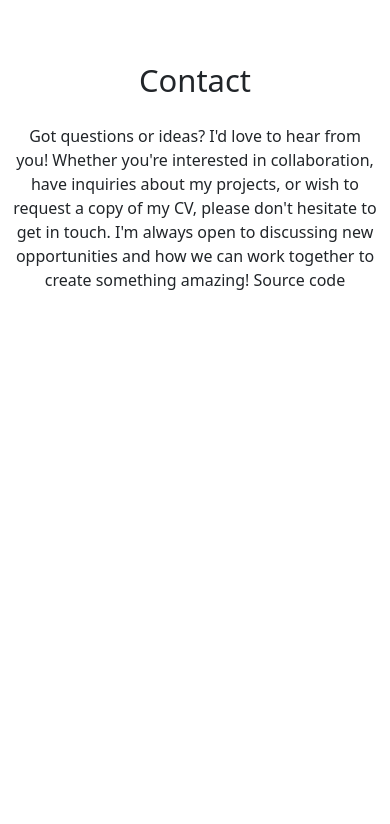
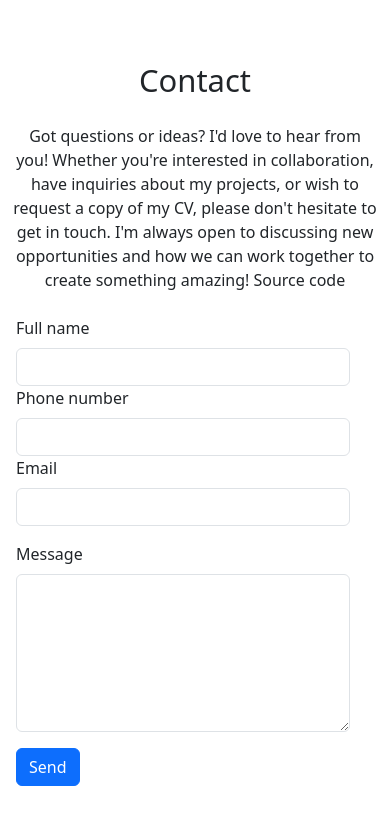
Before and after one commit to xAlex-an/bootstrap-portfolio, a plain HTML site: page index.html in a window 390 px wide. Shown: the part 2901-3725 px from the top of the page. Before the commit the page ends 3233 px from the top, so only its background shows below. Drawn offline with nearby package versions, Linux system fonts and the light colour scheme.

Commit message:
feat: add responsive Bootstrap contact form

```diff
--- a/index.html
+++ b/index.html
@@ -217,6 +217,45 @@
         </div>
         <div class="col-12 col-md-10 col-lg-8">
           <!-- Add your form here -->
+          <div class="mb-4">
+            <form class="row g-3">
+              <div class="row mb-3">
+                <div class="col-lg-4">
+                  <label for="inputEmail4" class="form-label">Full name</label>
+                  <input type="text" class="form-control" id="inputEmail4" />
+                </div>
+                <div class="col-lg-4">
+                  <label for="inputPassword4" class="form-label"
+                    >Phone number</label
+                  >
+                  <input
+                    type="number"
+                    class="form-control"
+                    id="inputPassword4"
+                  />
+                </div>
+                <div class="col-lg-4">
+                  <label for="inputAddress" class="form-label">Email</label>
+                  <input type="email" class="form-control" id="inputAddress" />
+                </div>
+              </div>
+              <div class="row mb-3">
+                <div class="col-12">
+                  <label for="inputAddress2" class="form-label">Message</label>
+                  <textarea
+                    class="form-control"
+                    id="inputAddress2"
+                    rows="6"
+                  ></textarea>
+                </div>
+              </div>
+              <div class="row mb-3">
+                <div class="col-12">
+                  <button type="submit" class="btn btn-primary">Send</button>
+                </div>
+              </div>
+            </form>
+          </div>
         </div>
       </div>
     </footer>
```
